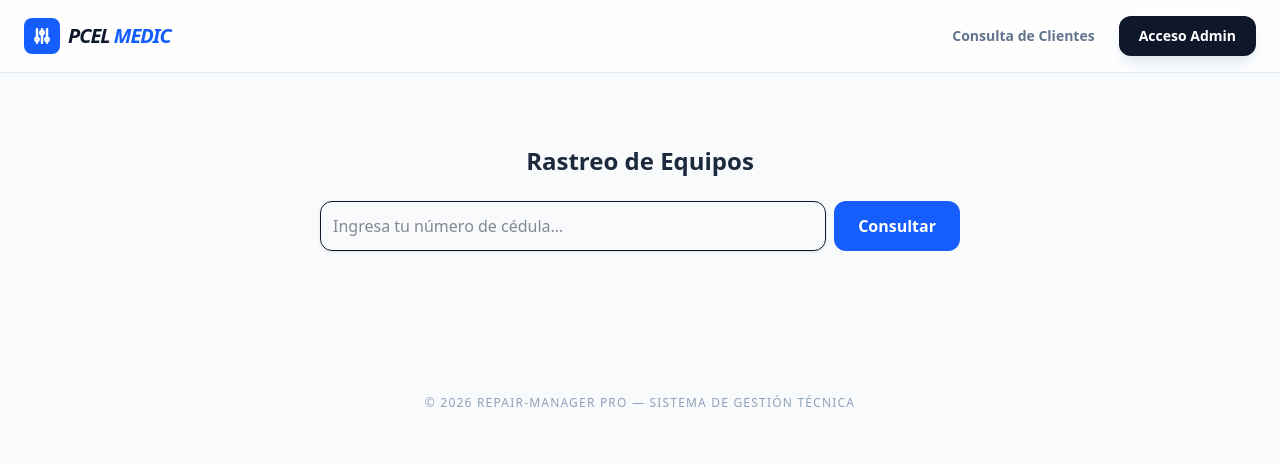
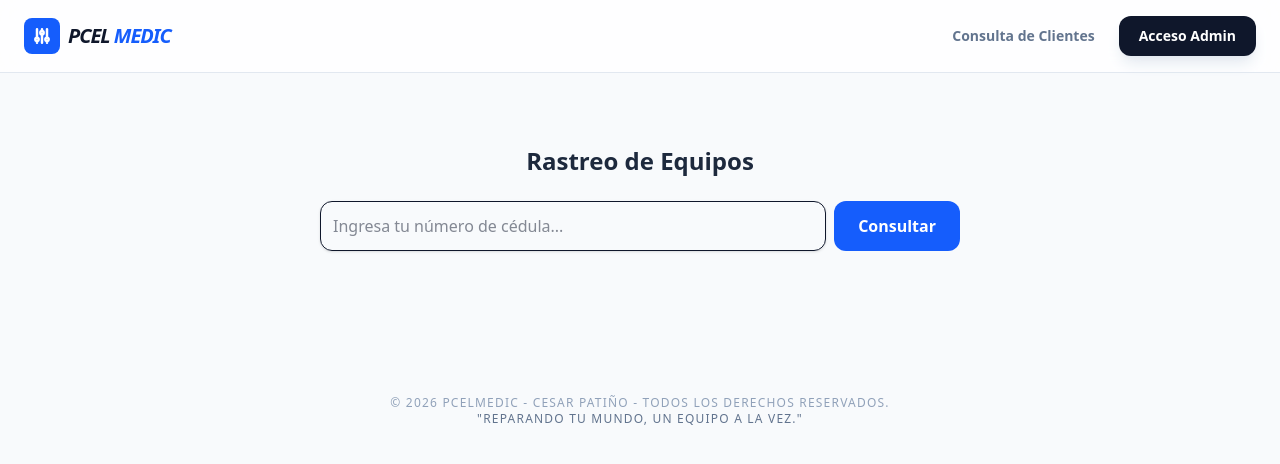
Before and after one commit to Cesarpato92/Taller-de-reparaciones-pro, a React (Vite) app in the folder frontend/: page / in a window 1280 px wide. Shown: the top 464 px of the page. Built offline with nearby package versions, Linux system fonts and the light colour scheme.

Commit message:
footer edit

```diff
--- a/frontend/src/App.jsx
+++ b/frontend/src/App.jsx
@@ -68,7 +68,8 @@ function App() {
 
         {/* FOOTER SIMPLE */}
         <footer className="py-10 text-center text-slate-400 text-xs font-medium uppercase tracking-widest">
-          © {new Date().getFullYear()} Repair-Manager Pro — Sistema de Gestión Técnica
+          © {new Date().getFullYear()} PCELMEDIC - Cesar Patiño - Todos los derechos reservados. <br />
+          <span className="text-slate-500">"Reparando tu mundo, un equipo a la vez."</span>
         </footer>
       </div>
     </Router>
```
